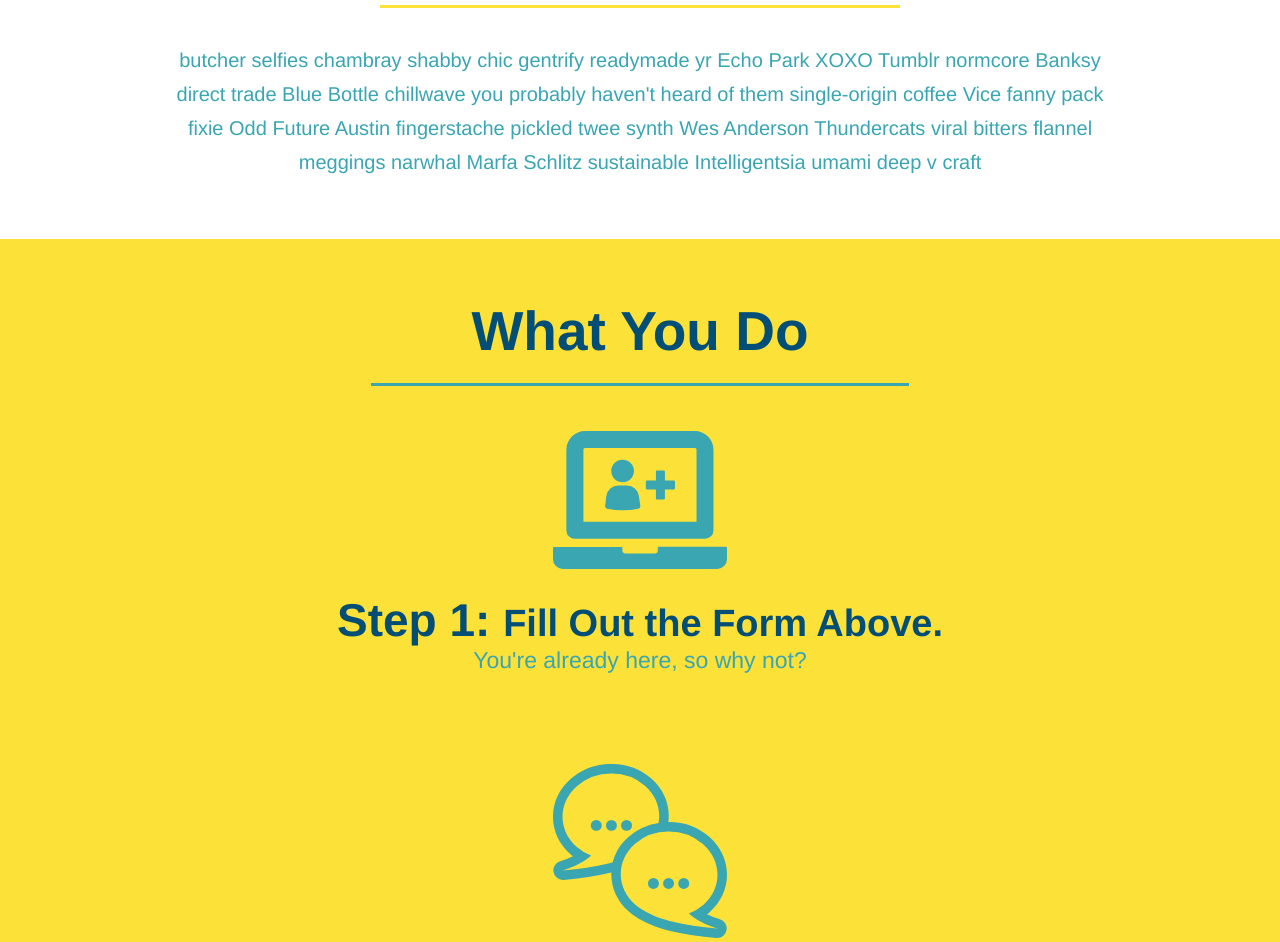
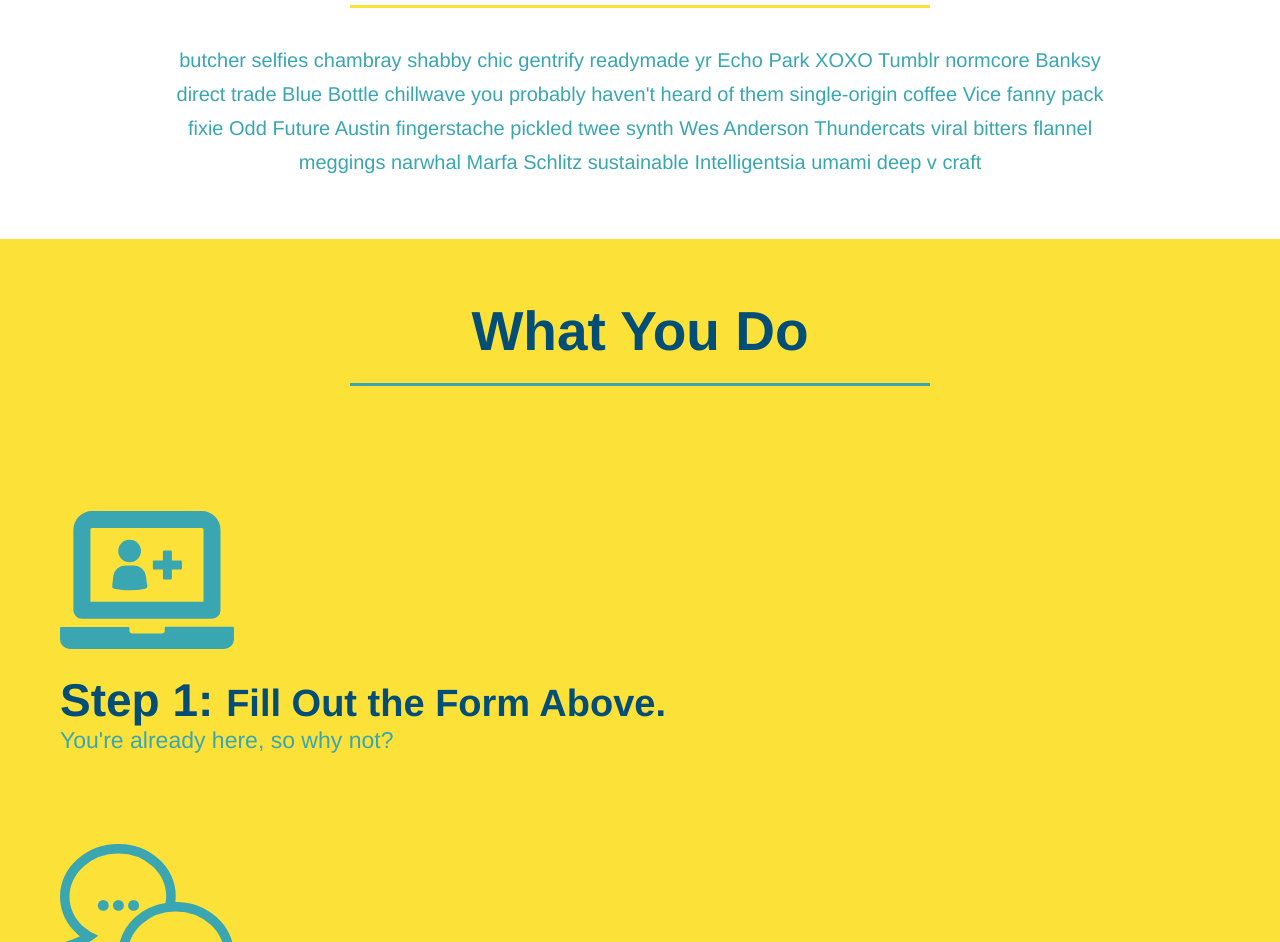
Before and after one commit to SpecialKcoding/Main-Run-Buddy, a plain HTML site: page index.html in a window 1280 px wide. Shown: the part 682-1624 px from the top of the page. Drawn offline with Linux system fonts and the light colour scheme.

Commit message:
Added Flex-Row

```diff
--- a/assets/css/style.css
+++ b/assets/css/style.css
@@ -8,6 +8,9 @@ body {
   /* more on this crazy alphanumerical value in a minute! */
   color: #39a6b2;
   font-family: Helvetica, Arial, sans-serif;
+}
+.flex-row {
+  display: flex;
 }
 
 /* apply styles to <header> */
@@ -146,20 +149,16 @@ section {
   font-size: 16px;
 }
 
-.intro {
-  text-align: center;
-}
-
 .intro p {
   line-height: 1.7;
   color: #39a6b2;
   width: 80%;
   font-size: 20px;
   margin: 0 auto;
+  text-align: center;
 }
 
 .steps {
-  text-align: center;
   background: #fce138;
 }
 
@@ -190,10 +189,11 @@ section {
 .section-title {
   font-size: 55px;
   color: #024e76;
-  margin-bottom: 35px;
-  padding: 0 100px 20px 100px;
-  display: inline-block;
   border-bottom: 3px solid;
+  padding-bottom: 20px;
+  text-align: center;
+  margin: 0 auto 35px auto;
+  width: 50%;
 }
 
 .primary-border {
@@ -203,10 +203,11 @@ section {
 .secondary-border {
   border-color: #39a6b2;
 }
-
+/*
 .trainers {
   text-align: center;
 }
+*/
 
 .trainer {
   width: 900px;
@@ -253,7 +254,6 @@ section {
 
 /* REACH OUT STYLES START */
 .contact {
-  text-align: center;
   background: #024e76;
 }
 
--- a/index.html
+++ b/index.html
@@ -78,19 +78,24 @@
 
   <!-- "what we do" section -->
   <section id="what-we-do" class="intro">
+    <div class="flex-row">
     <h2 class="section-title primary-border">What We Do</h2>
+  </div>
+  <div class="flex-row">
     <p>
       butcher selfies chambray shabby chic gentrify readymade yr Echo Park XOXO Tumblr normcore Banksy direct trade Blue
       Bottle chillwave you probably haven't heard of them single-origin coffee Vice fanny pack fixie Odd Future Austin
       fingerstache pickled twee synth Wes Anderson Thundercats viral bitters flannel meggings narwhal Marfa Schlitz
       sustainable Intelligentsia umami deep v craft
     </p>
+  </div>
   </section>
 
   <!-- "what you do" section -->
   <section id="what-you-do" class="steps">
+    <div class="flex-row">
     <h2 class="section-title secondary-border">What You Do</h2>
-
+  </div>
     <div>
       <img src="./assets/images/step-1.svg" alt="" />
       <h3>Step 1: <span>Fill Out the Form Above.</span></h3>
@@ -118,7 +123,9 @@
 
   <!-- "meet the trainers" section -->
   <section id="your-trainers" class="trainers">
+    <div class="flex-row">
     <h2 class="section-title primary-border">Meet The Trainers</h2>
+  </div>
     <article class="trainer">
       <img src="./assets/images/trainer-1.jpg" alt="Arron Stephens in his workout clothes, ready to pump iron" />
       <div class="trainer-bio text-left">
@@ -164,7 +171,9 @@
 
   <!-- "reach out" section -->
   <section id="reach-out" class="contact">
+    <div class="flex-row">
     <h2 class="section-title secondary-border">Reach Out</h2>
+  </div>
     <div class="contact-info">
       <div class="contact-form">
         <h3>Contact Us</h3>
@@ -204,7 +213,9 @@
 
   <!-- footer -->
   <footer>
+    <div class="flex-row">
     <h2>❤️ Made with love by Run Buddy.</h2>
+  </div>
     <div>
       <a href="./privacy-policy.html">Read Our Privacy Policy</a><br />
       &copy; 2019 Run Buddy, Inc.
```
